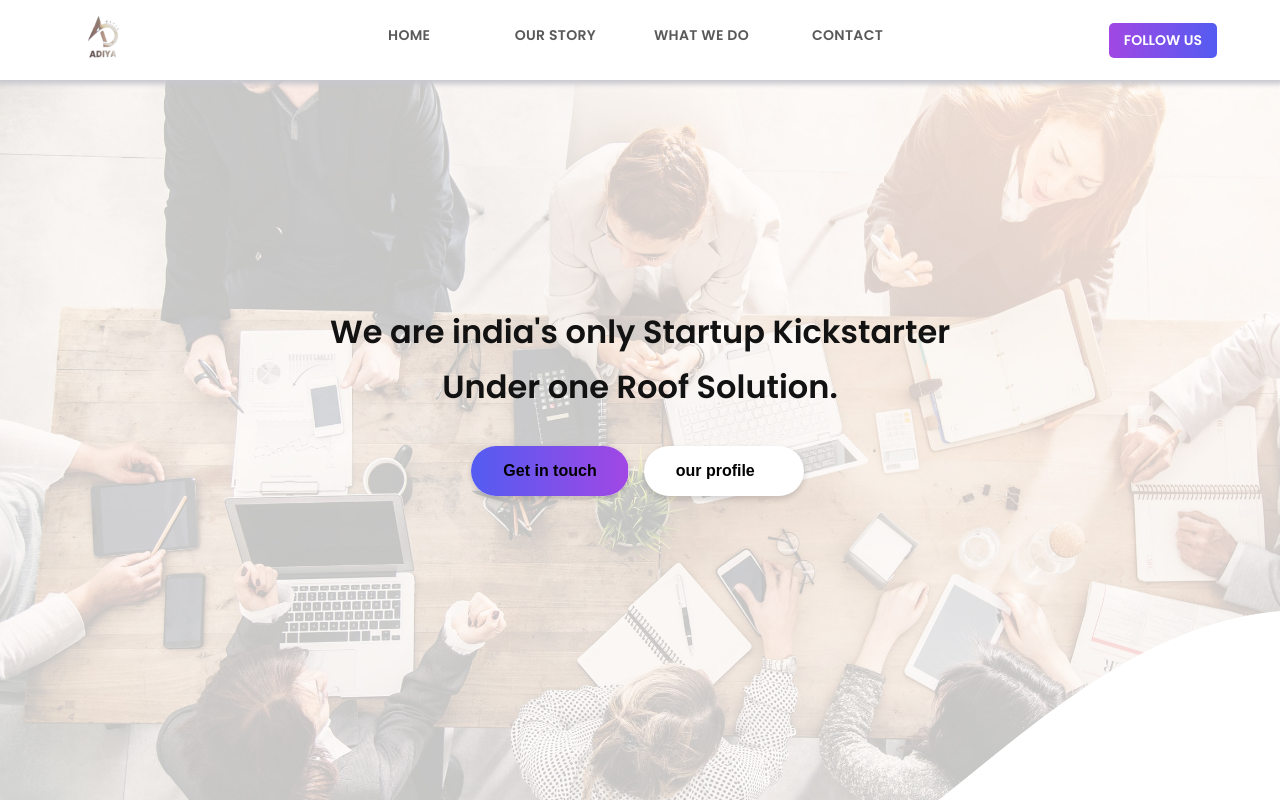
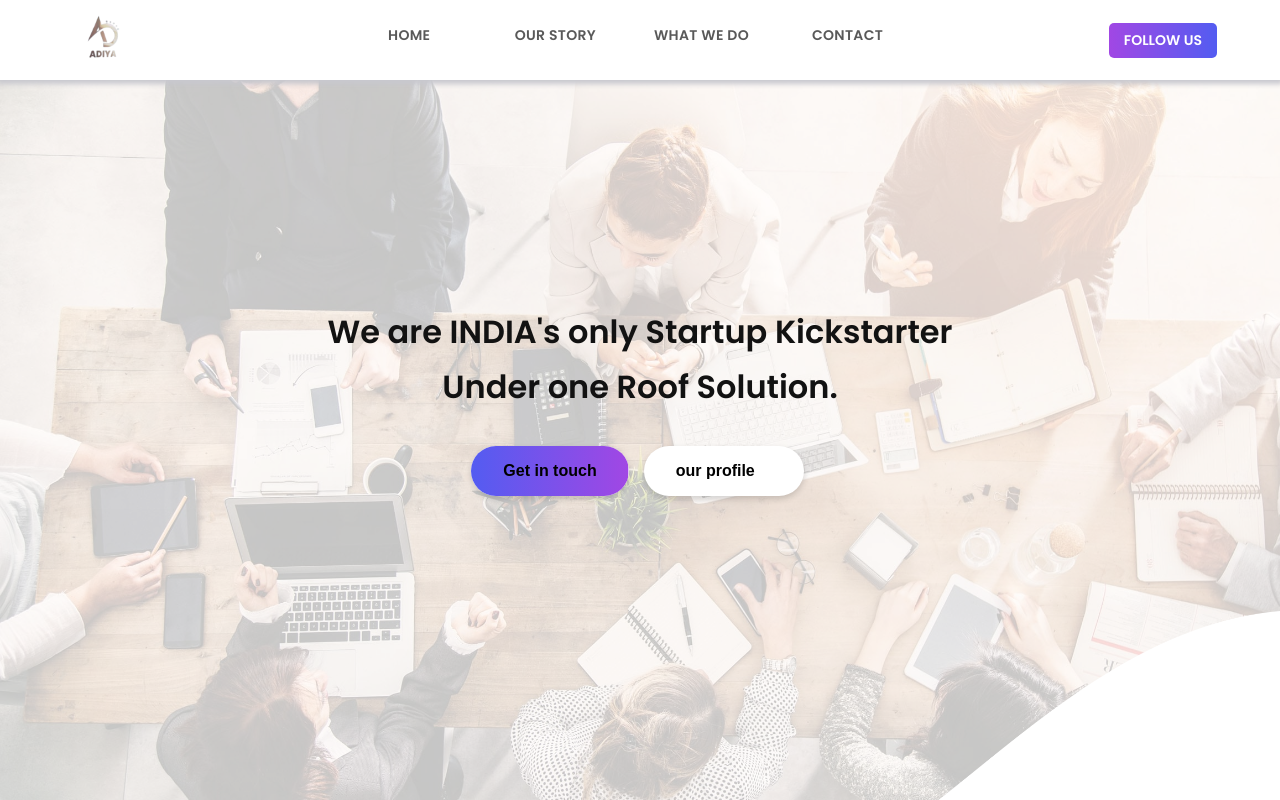
Before and after one commit to ketantb/adiya_soln_assignment, a React (Create React App) app in the folder frontend/: page / in a window 1280 px wide. Shown: the top 800 px of the page. Built offline with nearby package versions, Linux system fonts and the light colour scheme; the HTML template or start-up script is replaced by a standard one.

Commit message:
Update main.js

```diff
--- a/frontend/src/Components/main.js
+++ b/frontend/src/Components/main.js
@@ -50,7 +50,7 @@ const Main = () => {
             </div>
 
             <div className="hero-text">
-                <h3>We are india's only Startup Kickstarter Under one Roof Solution.
+                <h3>We are INDIA's only Startup Kickstarter Under one Roof Solution.
 
                 </h3>
                 <h6>
```
